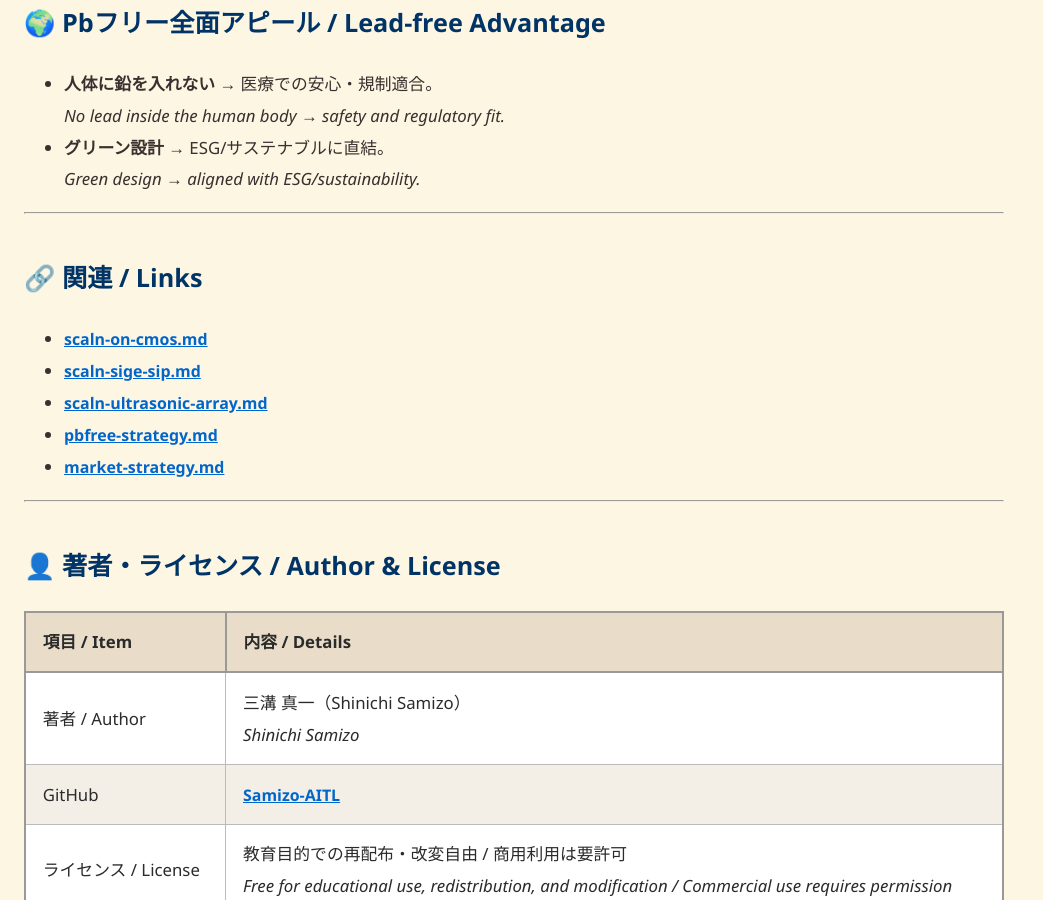
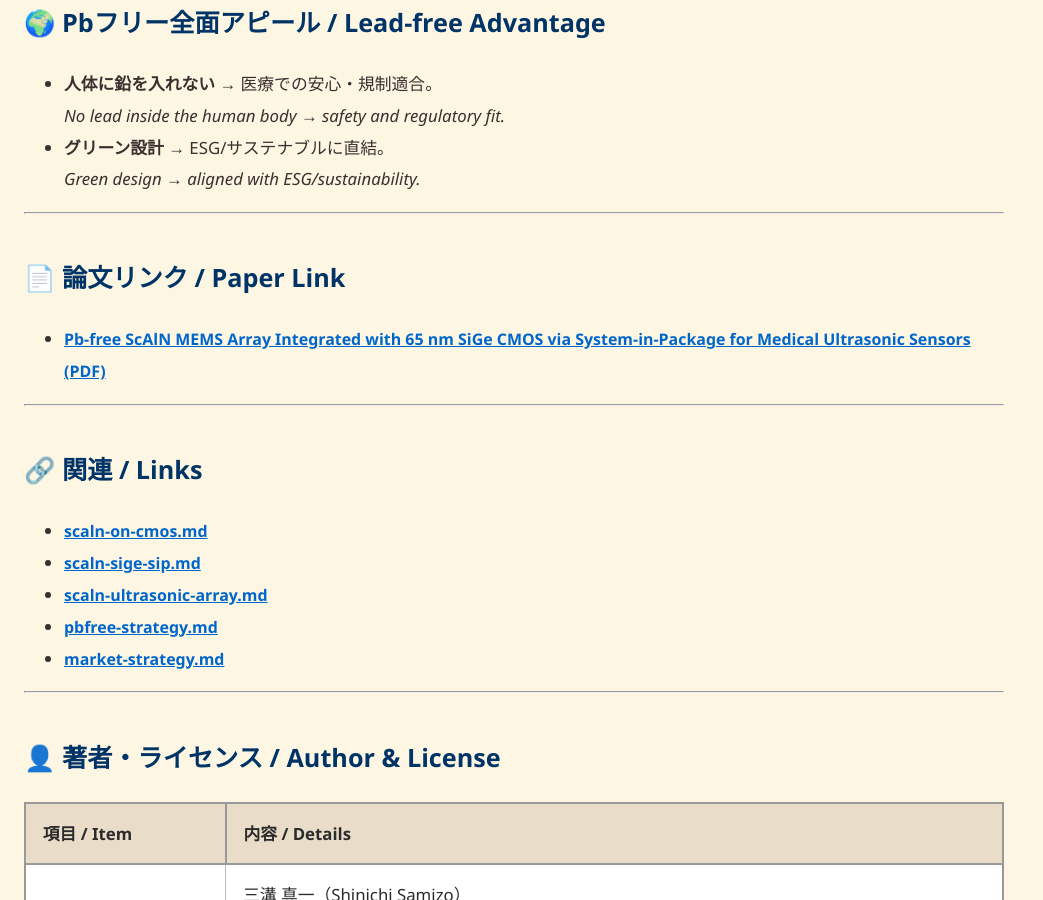
Before and after one commit to Samizo-AITL/Edusemi-Plus, a Jekyll site: the page built from applied-devices/piezo-devices/scaln-array-65nmsige-sip.md, in a window 1280 px wide and 900 px high, scrolled down 4281 px. Shown: the whole window, without its empty margins (0-1043 px from the left). Built offline with Jekyll 4.4.1, drawn with Linux system fonts in a browser that asks for light colours.

Commit message:
Update scaln-array-65nmsige-sip.md

```diff
--- a/applied-devices/piezo-devices/scaln-array-65nmsige-sip.md
+++ b/applied-devices/piezo-devices/scaln-array-65nmsige-sip.md
@@ -139,6 +139,12 @@ flowchart LR
 
 ---
 
+## 📄 論文リンク / Paper Link
+
+- [Pb-free ScAlN MEMS Array Integrated with 65 nm SiGe CMOS via System-in-Package for Medical Ultrasonic Sensors (PDF)](./scaln_ultrasonic.pdf)
+
+---
+
 ## 🔗 関連 / Links
 
 - [scaln-on-cmos.md](./scaln-on-cmos.md)
```
